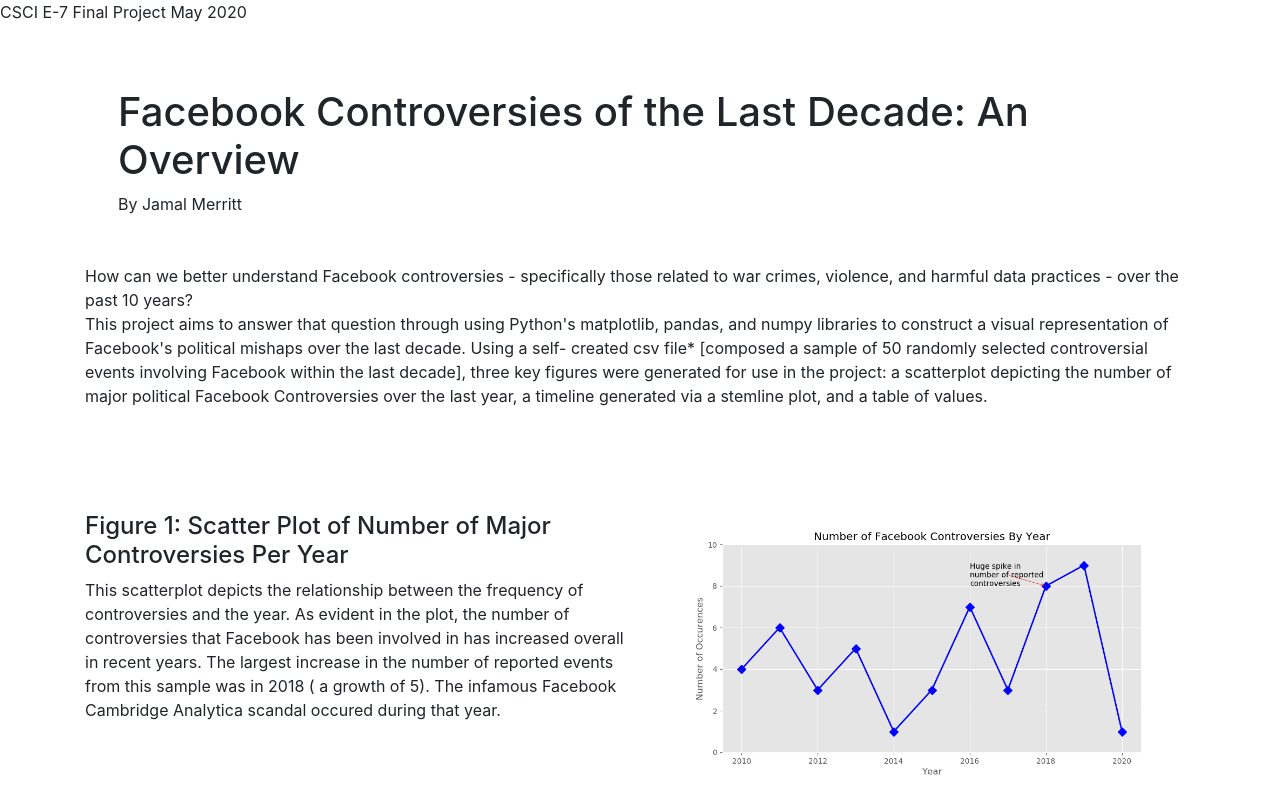
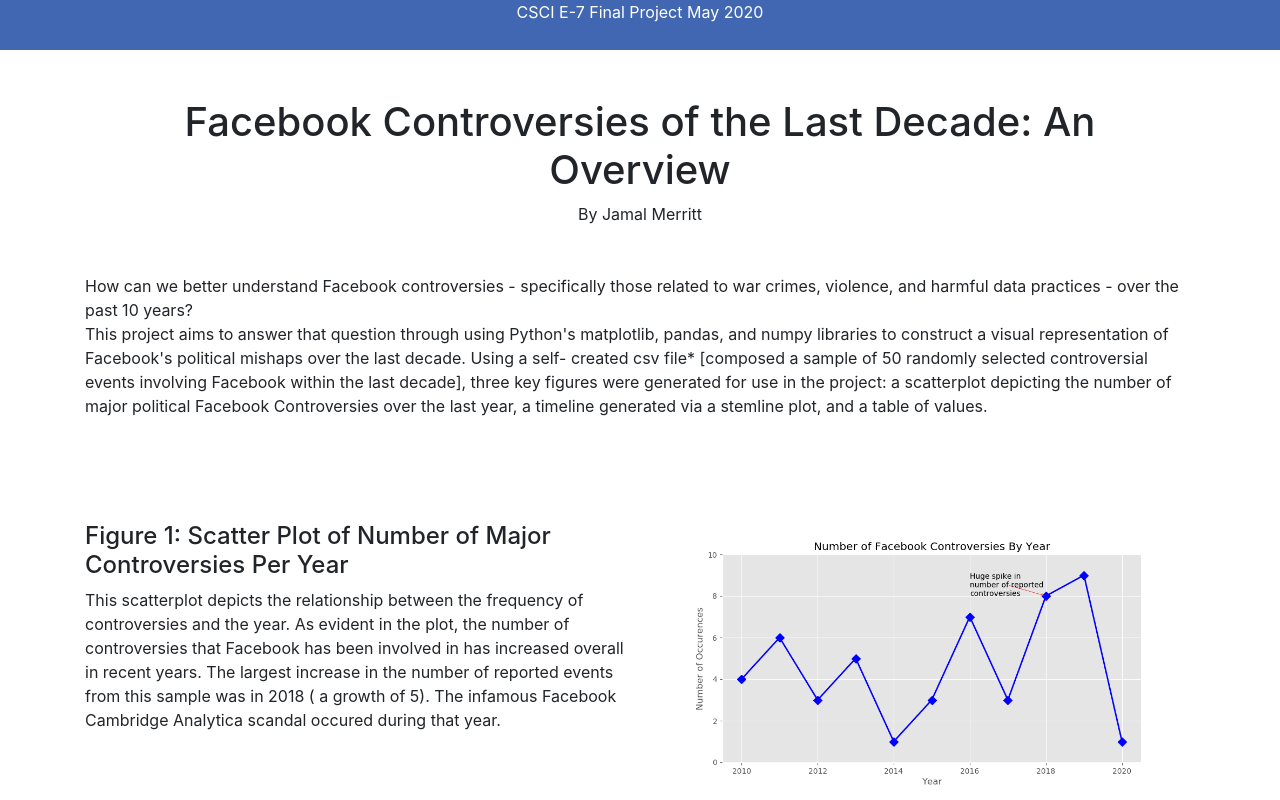
Before and after one commit to Butterfree-Away/csci7-final_project, a plain HTML site: page index.html in a window 1280 px wide. Shown: the top 800 px of the page. Drawn offline with nearby package versions, Linux system fonts and the light colour scheme; the site is published under a folder, as on GitHub Pages, so addresses that start at the root find nothing.

Commit message:
Update index.html

```diff
--- a/index.html
+++ b/index.html
@@ -4,7 +4,7 @@
         <title>Facebook Controversies</title>
         <link rel="stylesheet" href="https://stackpath.bootstrapcdn.com/bootstrap/4.2.1/css/bootstrap.min.css"
               integrity="sha384-GJzZqFGwb1QTTN6wy59ffF1BuGJpLSa9DkKMp0DgiMDm4iYMj70gZWKYbI706tWS" crossorigin="anonymous">
-        <link rel= "stylesheet" type= "text/css" href= "/static/styles/project_page.css">
+        <link rel= "stylesheet" type= "text/css" href= "static/styles/project_page.css">
    </head>
    <body>
       <nav>
```
